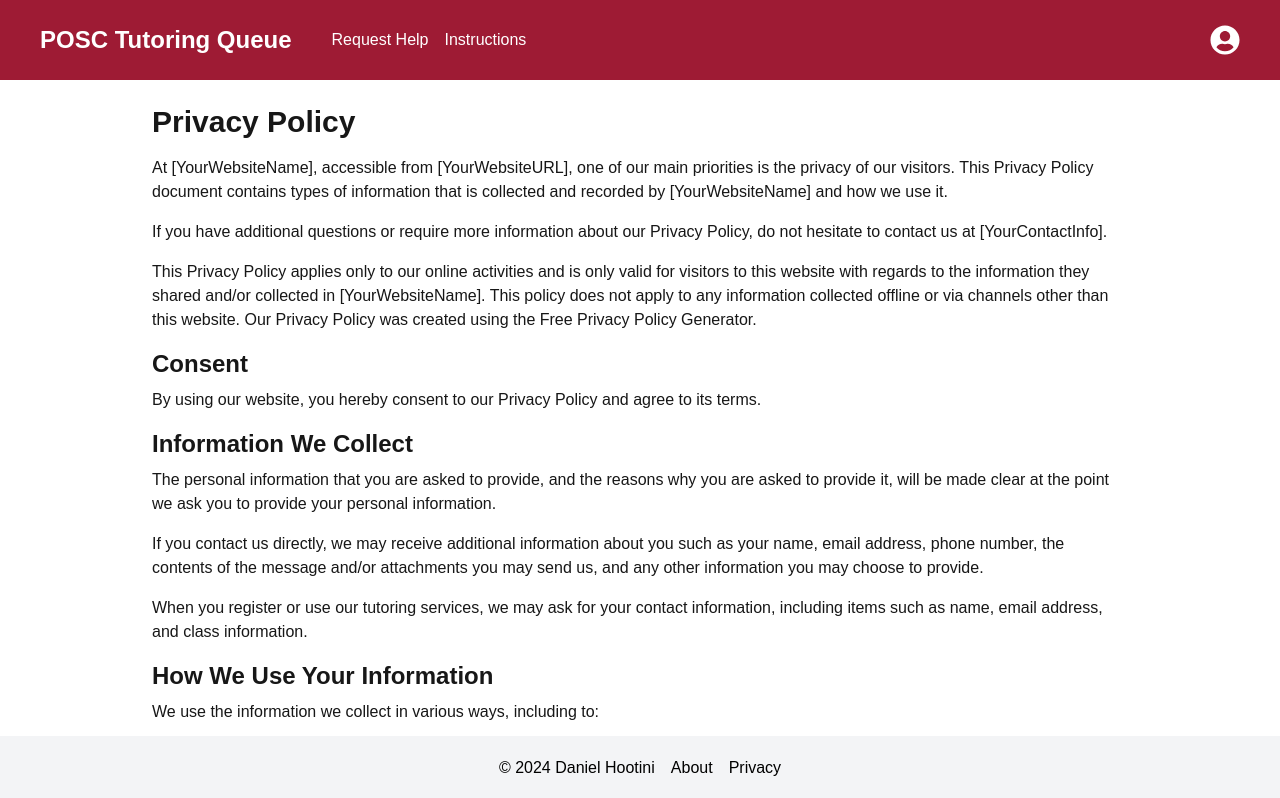
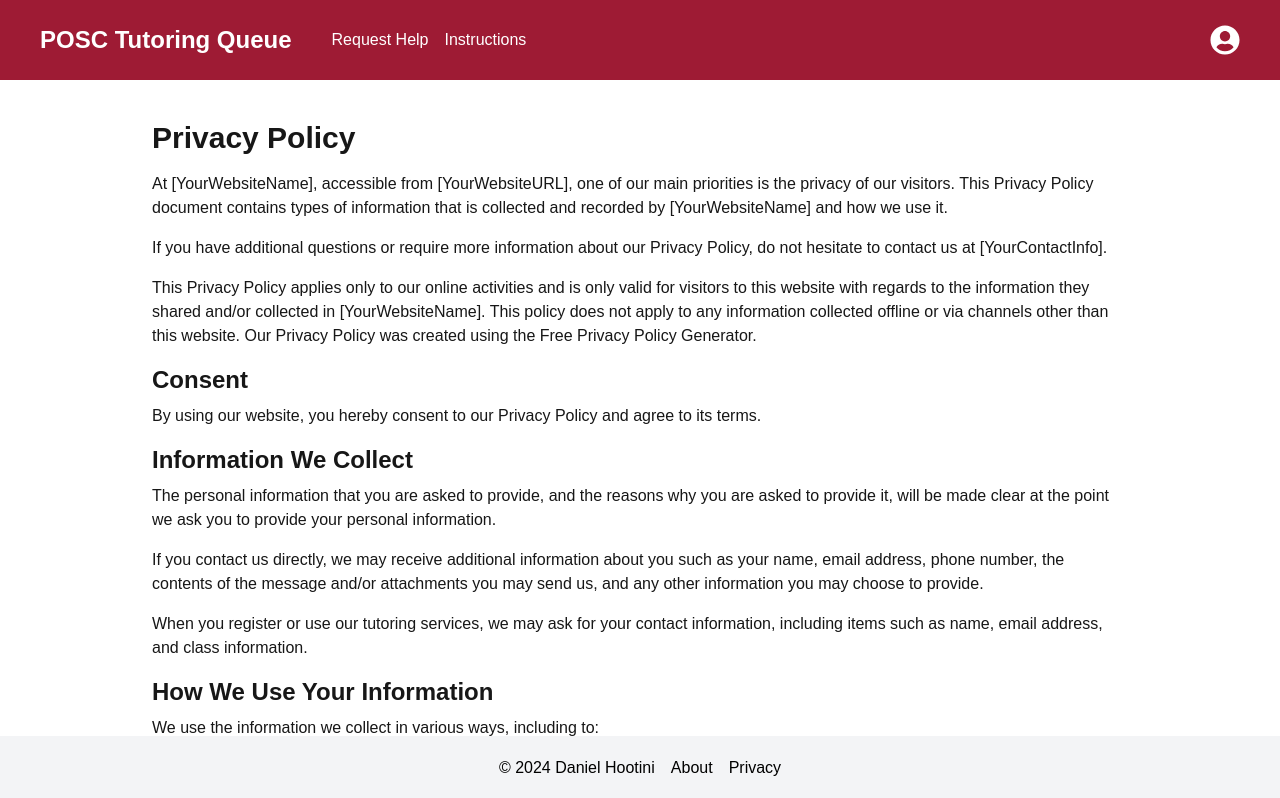
Before and after one commit to DanielH987/tutoring-queue, a Next.js app: page /privacy in a window 1280 px wide. Shown: the top 798 px of the page. Built offline with nearby package versions, Linux system fonts and the light colour scheme.

Commit message:
chore: Update PrivacyPage component with improved heading styling

```diff
--- a/app/privacy/page.tsx
+++ b/app/privacy/page.tsx
@@ -1,7 +1,7 @@
 const PrivacyPage = () => {
   return (
     <div className="p-6 pb-16 text-left max-w-screen-lg mx-auto">
-      <h1 className="text-3xl font-bold mb-4">Privacy Policy</h1>
+      <h1 className="text-3xl font-bold mb-4 mt-4">Privacy Policy</h1>
       <p className="mb-4">
         At [YourWebsiteName], accessible from [YourWebsiteURL], one of our main priorities is the privacy of our visitors. This Privacy Policy document contains types of information that is collected and recorded by [YourWebsiteName] and how we use it.
       </p>
```
